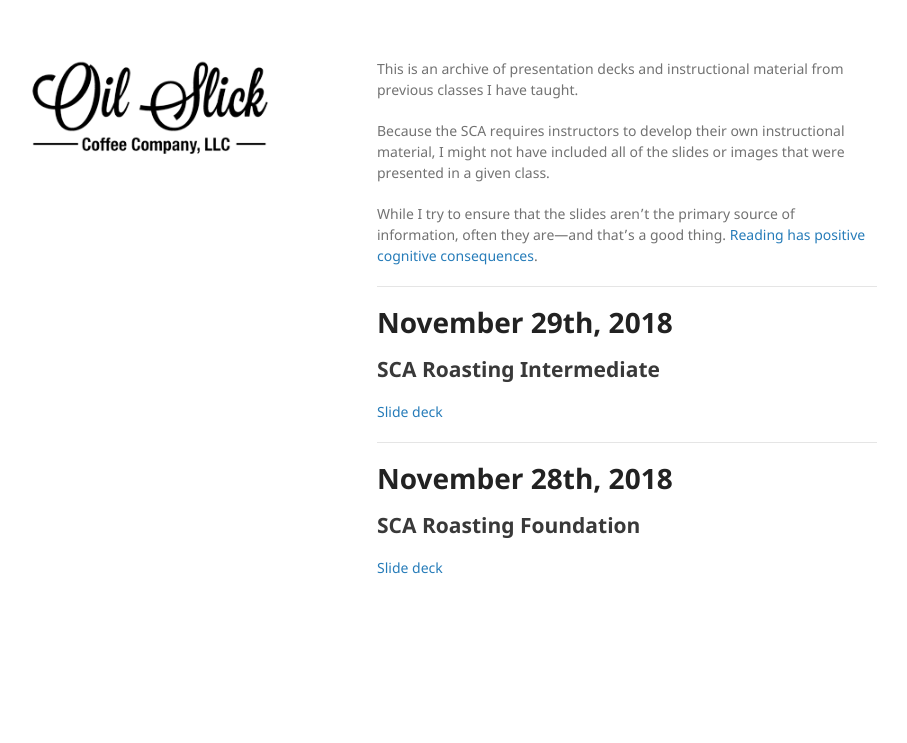
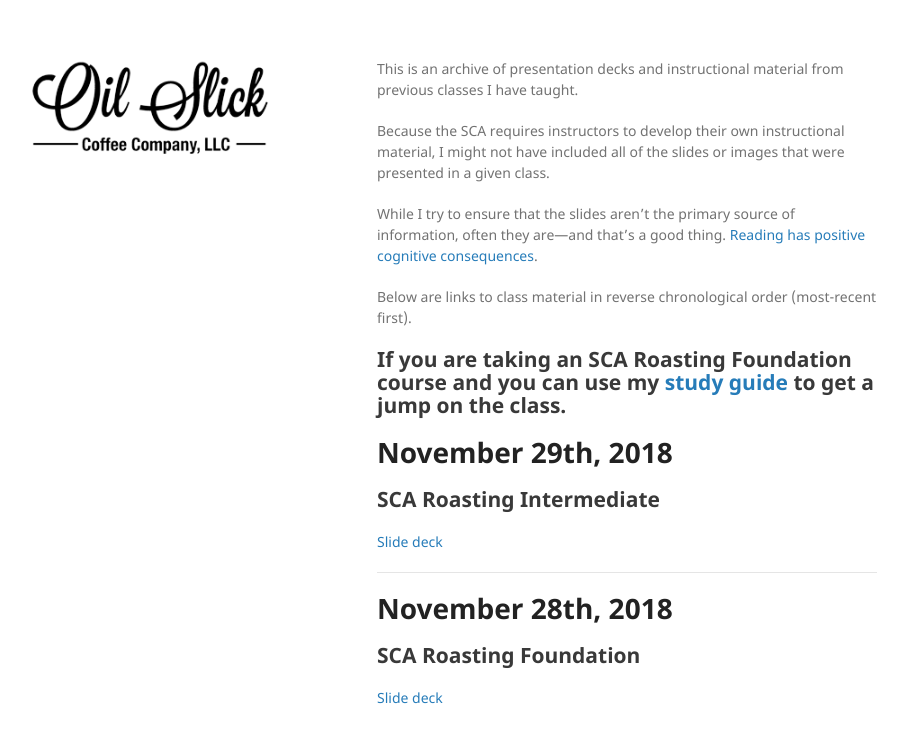
Before and after one commit to OilSlick/caffeinated.training, a Jekyll site: the page built from index.md, in a window 1280 px wide. Shown: the top 743 px of the page, without its empty margins (193-1100 px from the left). Built offline with Jekyll 4.4.1, drawn with Linux system fonts in a browser that asks for light colours; the repository's description, which GitHub fills in, is left out.

Commit message:
add studyguide

```diff
--- a/index.md
+++ b/index.md
@@ -7,6 +7,9 @@ Because the SCA requires instructors to develop their own instructional material
 
 While I try to ensure that the slides aren't the primary source of information, often they are—and that's a good thing. <a target="_blank" rel="noopener noreferrer external" title="" href="https://mccleskeyms.typepad.com/files/what-reading-does-for-the-mind.pdf">Reading has positive cognitive consequences</a>.
 
+Below are links to class material in reverse chronological order (most-recent first).
+
+If you are taking an SCA Roasting Foundation course and you can use my <a target="_blank" rel="noopener noreferrer external" title="" href="/foundation-study-v1.html">study guide</a> to get a jump on the class.
 ----
 
 # November 29th, 2018
```
Also changed, not shown: 1 other file.
